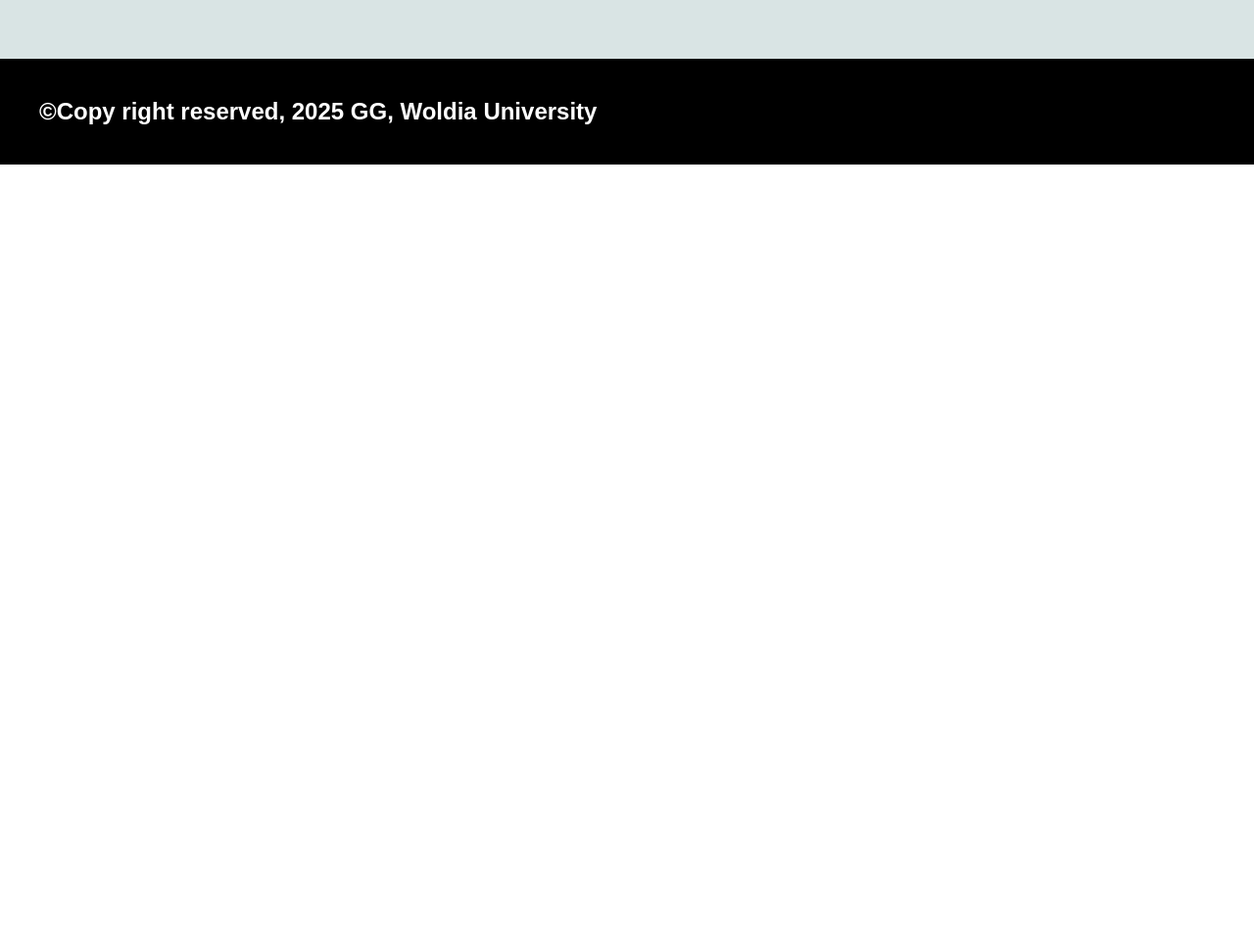
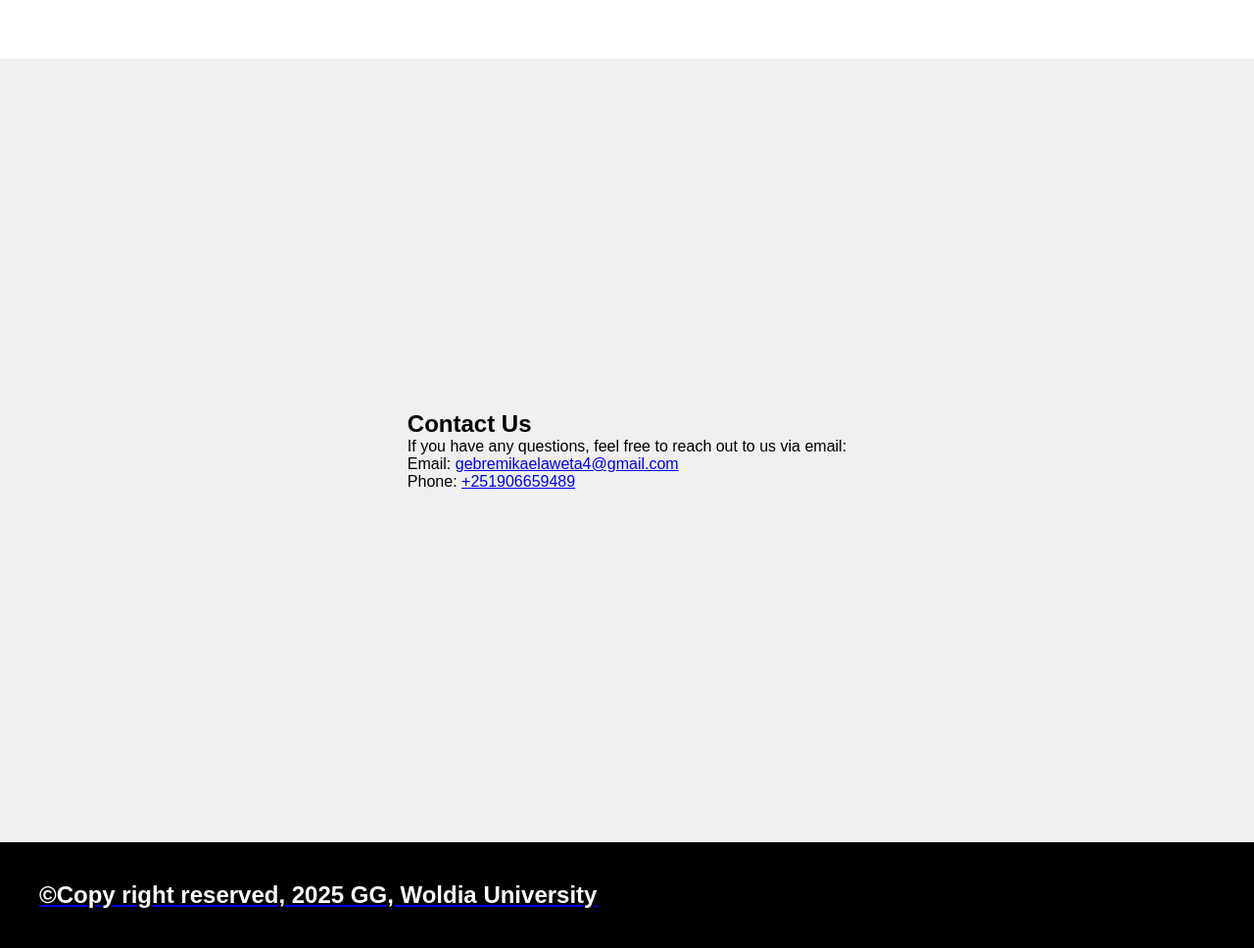
Before and after one commit to GebreAweta/Web-pages, a plain HTML site: page web practice/index.html in a window 1280 px wide. Shown: the part 740-1708 px from the top of the page at 98% size. Before the commit the page ends 908 px from the top, so only its background shows below. Drawn offline with Linux system fonts and the light colour scheme.

Commit message:
contact us added

```diff
--- a/web practice/index.html
+++ b/web practice/index.html
@@ -15,6 +15,8 @@
             <li><a href="#about">About</a></li>
             <li><a href="#contact">Contacts</a></li>
             <li><a href="./Student-table.html">Student</a></li>
+        </ul>
+        <ul>
             <li><a href="./login.html">Login</a></li>
             <li><a href="./registration.html">Register</a></li>
         </ul>
@@ -33,6 +35,18 @@
             </p>
         </div>
     </section>
+    <section class="contact" id="contact">
+    <div class="contact-us">
+        <h1>Contact Us</h1>
+        <p>If you have any questions, feel free to reach out to us via email:</p>
+        <label for="">Email:</label>
+        <a href="mailto:gebremikaelaweta4@gmail.com">
+            gebremikaelaweta4@gmail.com
+        </a><br>
+        <label for="">Phone:</label>
+        <a href="tel:+251906659489">
+            +251906659489
+    </section>
 
     <footer>
         <h2>&copy;Copy right reserved, 2025 GG, Woldia University</h2>
--- a/web practice/style.css
+++ b/web practice/style.css
@@ -41,7 +41,16 @@ ul li a:hover{
 }
 .about{
     padding: 20px;
-    background-color: rgb(217, 228, 228);
+    background-color: rgb(255, 255, 255);
+    height: 100vh;
+    width: 100%;
+    align-items: center;
+}
+.contact{
+    display: flex;
+    justify-content: center;
+    padding: 20px;
+    background-color: rgb(240, 240, 240);
     height: 100vh;
     width: 100%;
     align-items: center;
```
Also changed, not shown: web practice/Student-table.html (+2 -0 lines), web practice/login.html (+2 -0 lines), web practice/registration.html (+2 -0 lines).
